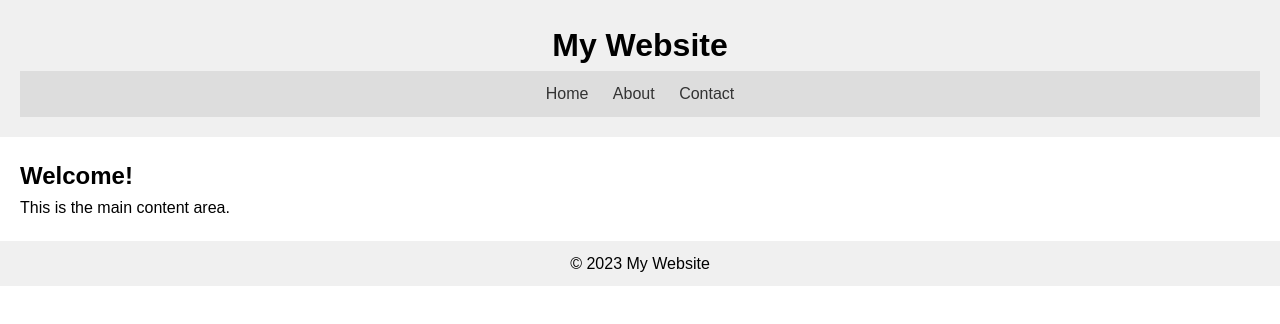
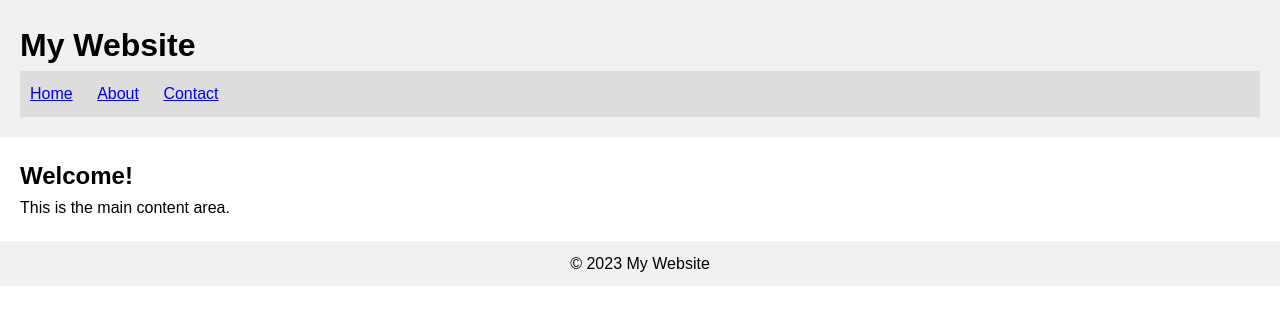
Before and after one commit to NorzOman2/html, a plain HTML site: page index.html in a window 1280 px wide. Drawn offline with Linux system fonts and the light colour scheme; files that its build step writes are made by us from their sources; files whose address does not match are found by name.

Commit message:
Create CSS/style.css: Basic Structure Setup

```diff
--- a/CSS/style.css
+++ b/CSS/style.css
@@ -1,51 +1,45 @@
-/* style.css */
+/* style.css - This file will contain all the styles for your webpage. */
 
-/* Basic Reset */
-* {
+/* Basic Reset -  Optional but recommended for consistent styling across browsers */
+body, h1, h2, h3, h4, p, ul, li, a {
   margin: 0;
   padding: 0;
-  box-sizing: border-box;
 }
 
 body {
-  font-family: sans-serif;
-  line-height: 1.6;
+  font-family: sans-serif; /* Choose your default font family */
+  line-height: 1.6; /* Adjust line height for better readability */
 }
 
+/* Basic Layout Styles - Add your specific styles here */
 header {
-  background-color: #f0f0f0;
+  background-color: #f0f0f0; /* Example background color */
   padding: 20px;
-  text-align: center;
 }
 
 nav {
-  background-color: #ddd;
+  background-color: #ddd; /* Example background color */
   padding: 10px;
 }
 
 nav ul {
-  list-style: none;
-  padding: 0;
-  margin: 0;
-  text-align: center;
+  list-style: none; /* Remove default bullet points */
 }
 
 nav li {
-  display: inline;
-  margin: 0 10px;
+  display: inline; /* Arrange list items horizontally */
+  margin-right: 20px;
 }
 
-nav a {
-  text-decoration: none;
-  color: #333;
-}
 
 main {
   padding: 20px;
 }
 
 footer {
-  background-color: #f0f0f0;
+  background-color: #f0f0f0; /* Example background color */
   padding: 10px;
   text-align: center;
 }
+
+/* Add more styles here as needed for specific elements and sections */
```
